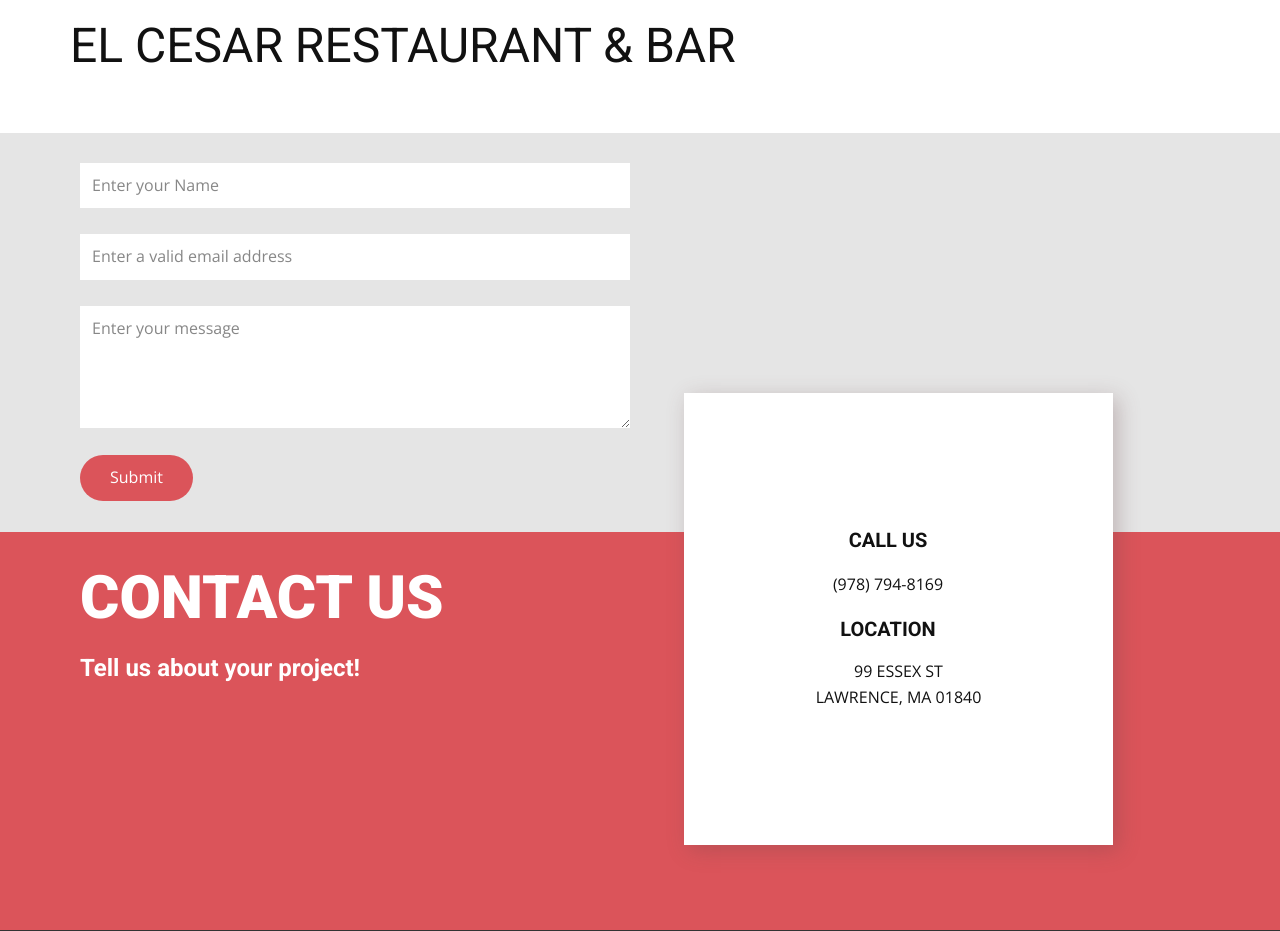
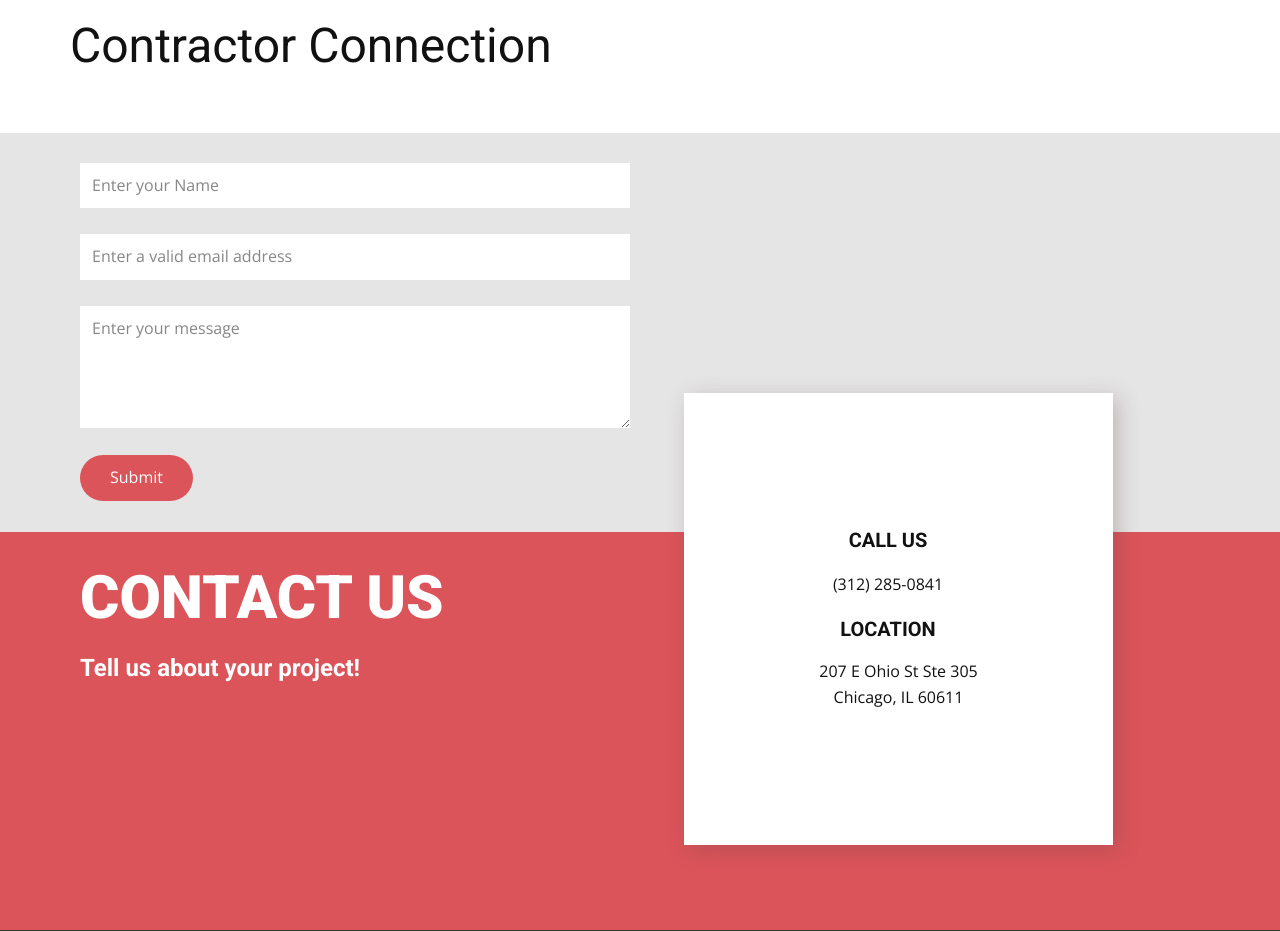
Before and after one commit to runacode/connection, a PHP site: page / in a window 1280 px wide. Shown: the top 931 px of the page. Run offline with PHP 8.4, Linux system fonts and the light colour scheme.

Commit message:
Update index.php

```diff
--- a/index.php
+++ b/index.php
@@ -1,7 +1,7 @@
-<?php $company = "EL CESAR RESTAURANT & BAR";
-$phone = "(978) 794-8169";
-	$address1 = "99 ESSEX ST";
-	$address2 = "LAWRENCE, MA 01840";
+<?php $company = "Contractor Connection";
+$phone = "(312) 285-0841";
+	$address1 = "207 E Ohio St Ste 305";
+	$address2 = "Chicago, IL 60611";
 ?>
 <!DOCTYPE html>
 <html style="font-size: 16px;">
```
